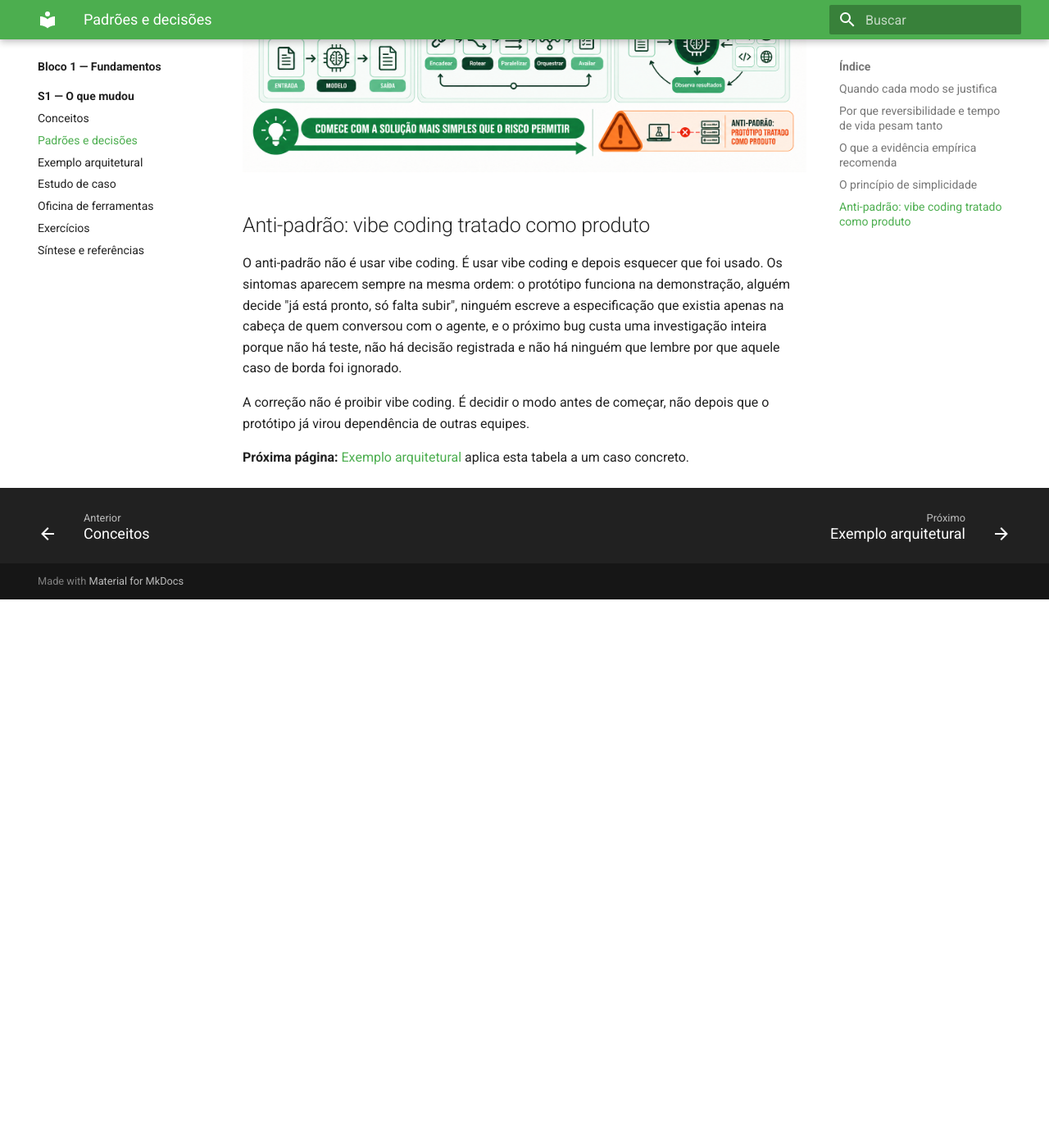
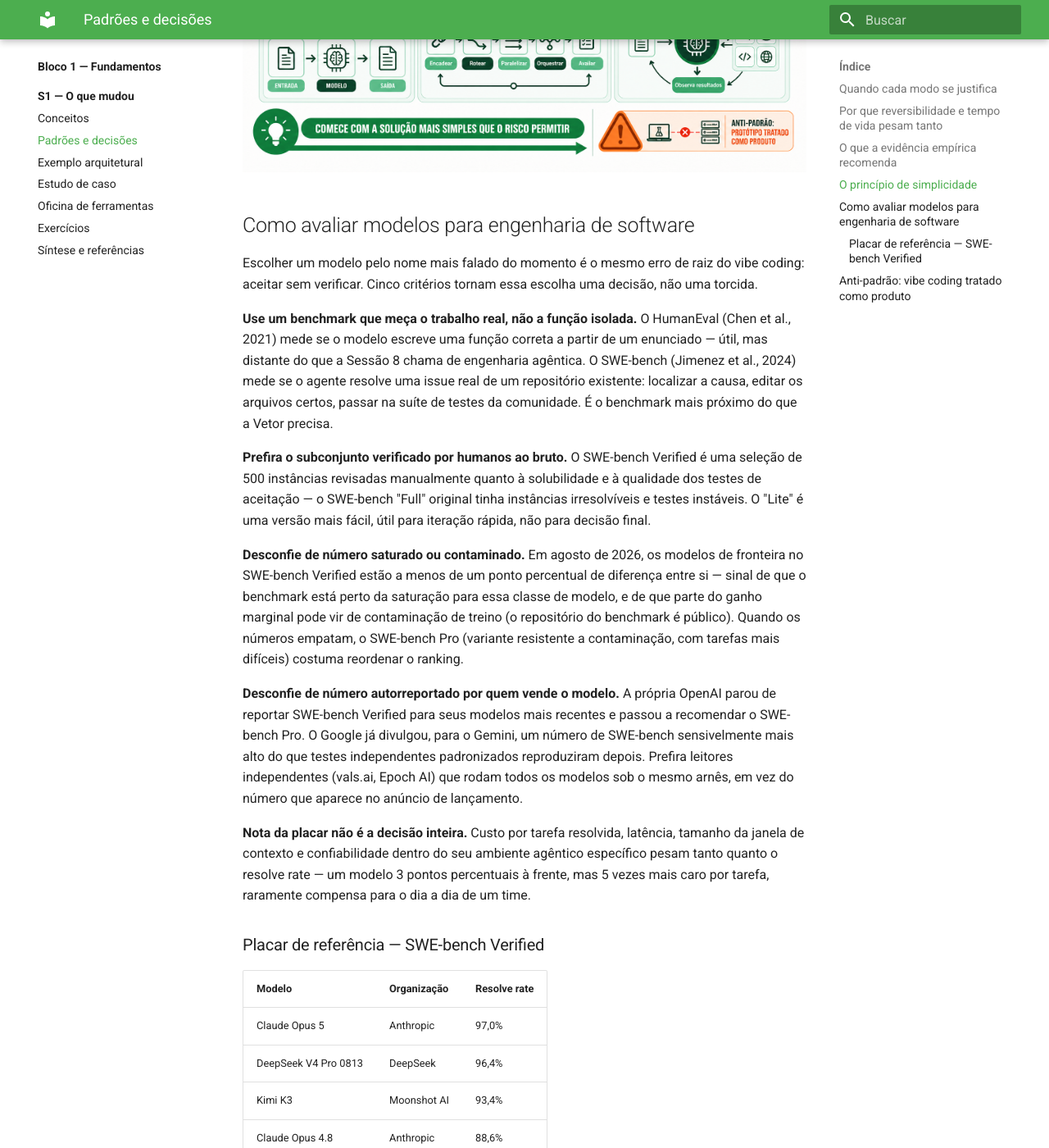
Before and after one commit to arkhibr/workshops-ia-agentica, an MkDocs documentation site: the page built from docs/sessao-01-o-que-mudou/padroes-e-decisoes.md, in a window 1280 px wide and 1400 px high, scrolled down 3018 px. Shown: the whole window at 82% size. Built offline with MkDocs 1.6.1 and Material for MkDocs 9.7.7, drawn with Linux system fonts in a browser that asks for light colours; before the commit the page ends 3749 px from its top, so only the background shows below that; some of the changed text lies outside the part shown.

Commit message:
feat(s1): adiciona avaliação de modelos para engenharia de software
Nova subseção em Padrões e Decisões: cinco critérios para escolher
modelo (benchmark de trabalho real vs. função isolada, subconjunto
verificado por humanos, saturação/contaminação, número autorreportado
vs. independente, custo/latência além do resolve rate), com placar de
referência SWE-bench Verified (Claude Opus 5, DeepSeek V4 Pro, Kimi K3,
Claude Opus 4.8, Grok 4.5 — vals.ai, snapshot 19/08/2026) e aviso
explícito de que o placar envelhece rápido.

Adiciona Chen et al. (2021, HumanEval) e os leaderboards vals.ai/
swebench.com à bibliografia e à síntese da sessão.

Co-Authored-By: Claude Sonnet 5 <noreply@anthropic.com>

```diff
--- a/docs/sessao-01-o-que-mudou/padroes-e-decisoes.md
+++ b/docs/sessao-01-o-que-mudou/padroes-e-decisoes.md
@@ -45,6 +45,32 @@ O mesmo princípio vale para a escolha entre vibe coding, assistência e SDD: co
 
 ![Trajetória de complexidade crescente que parte de uma chamada direta, passa por workflows previsíveis e chega a um agente que decide os próprios passos. A autonomia aumenta junto com o custo de verificação, enquanto um alerta destaca o anti-padrão de tratar protótipo como produto.](../assets/images/s1-simplicidade-risco.png)
 
+## Como avaliar modelos para engenharia de software
+
+Escolher um modelo pelo nome mais falado do momento é o mesmo erro de raiz do vibe coding: aceitar sem verificar. Cinco critérios tornam essa escolha uma decisão, não uma torcida.
+
+**Use um benchmark que meça o trabalho real, não a função isolada.** O HumanEval (Chen et al., 2021) mede se o modelo escreve uma função correta a partir de um enunciado — útil, mas distante do que a Sessão 8 chama de engenharia agêntica. O SWE-bench (Jimenez et al., 2024) mede se o agente resolve uma issue real de um repositório existente: localizar a causa, editar os arquivos certos, passar na suíte de testes da comunidade. É o benchmark mais próximo do que a Vetor precisa.
+
+**Prefira o subconjunto verificado por humanos ao bruto.** O SWE-bench Verified é uma seleção de 500 instâncias revisadas manualmente quanto à solubilidade e à qualidade dos testes de aceitação — o SWE-bench "Full" original tinha instâncias irresolvíveis e testes instáveis. O "Lite" é uma versão mais fácil, útil para iteração rápida, não para decisão final.
+
+**Desconfie de número saturado ou contaminado.** Em agosto de 2026, os modelos de fronteira no SWE-bench Verified estão a menos de um ponto percentual de diferença entre si — sinal de que o benchmark está perto da saturação para essa classe de modelo, e de que parte do ganho marginal pode vir de contaminação de treino (o repositório do benchmark é público). Quando os números empatam, o SWE-bench Pro (variante resistente a contaminação, com tarefas mais difíceis) costuma reordenar o ranking.
+
+**Desconfie de número autorreportado por quem vende o modelo.** A própria OpenAI parou de reportar SWE-bench Verified para seus modelos mais recentes e passou a recomendar o SWE-bench Pro. O Google já divulgou, para o Gemini, um número de SWE-bench sensivelmente mais alto do que testes independentes padronizados reproduziram depois. Prefira leitores independentes (vals.ai, Epoch AI) que rodam todos os modelos sob o mesmo arnês, em vez do número que aparece no anúncio de lançamento.
+
+**Nota da placar não é a decisão inteira.** Custo por tarefa resolvida, latência, tamanho da janela de contexto e confiabilidade dentro do seu ambiente agêntico específico pesam tanto quanto o resolve rate — um modelo 3 pontos percentuais à frente, mas 5 vezes mais caro por tarefa, raramente compensa para o dia a dia de um time.
+
+### Placar de referência — SWE-bench Verified
+
+| Modelo | Organização | Resolve rate |
+|---|---|---|
+| Claude Opus 5 | Anthropic | 97,0% |
+| DeepSeek V4 Pro 0813 | DeepSeek | 96,4% |
+| Kimi K3 | Moonshot AI | 93,4% |
+| Claude Opus 4.8 | Anthropic | 88,6% |
+| Grok 4.5 | xAI | 86,6% |
+
+Fonte: [vals.ai — SWE-bench Verified](https://www.vals.ai/benchmarks/swebench), snapshot de 19 de agosto de 2026. GPT (OpenAI) e Gemini (Google) ficaram fora desta tabela porque, na data de escrita, os números publicados por fonte independente e os autorreportados pelos fabricantes divergiam de forma relevante: exatamente o problema descrito acima. **Este placar envelhece rápido**: confira a [SWE-bench Verified Leaderboard](https://www.swebench.com/) atualizada antes de decidir, não confie neste número congelado.
+
 ## Anti-padrão: vibe coding tratado como produto
 
 O anti-padrão não é usar vibe coding. É usar vibe coding e depois esquecer que foi usado. Os sintomas aparecem sempre na mesma ordem: o protótipo funciona na demonstração, alguém decide "já está pronto, só falta subir", ninguém escreve a especificação que existia apenas na cabeça de quem conversou com o agente, e o próximo bug custa uma investigação inteira porque não há teste, não há decisão registrada e não há ninguém que lembre por que aquele caso de borda foi ignorado.
```
Also changed, not shown: docs/referencia/bibliografia.md (+9 -0 lines), docs/sessao-01-o-que-mudou/sintese-e-referencias.md (+8 -1 lines).
